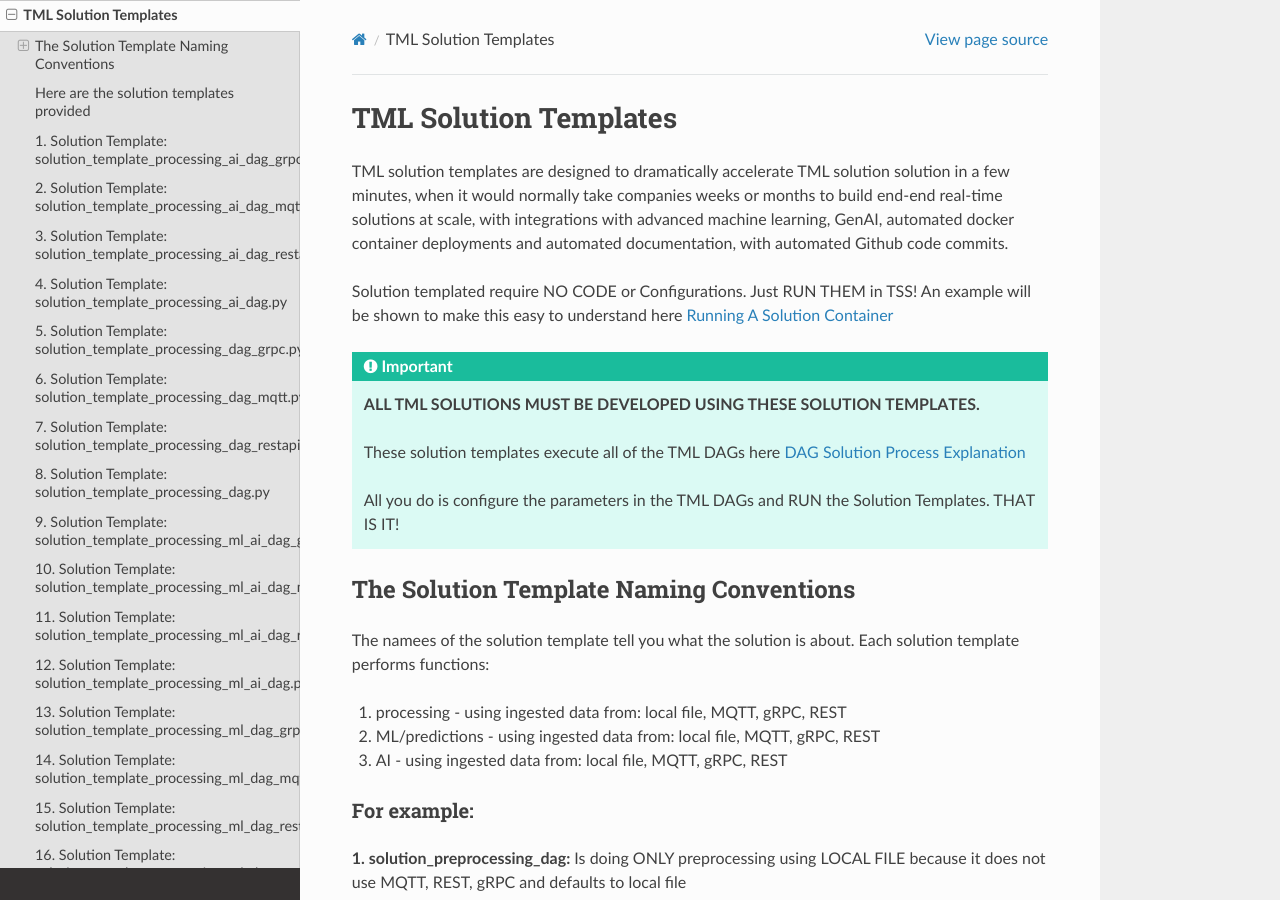
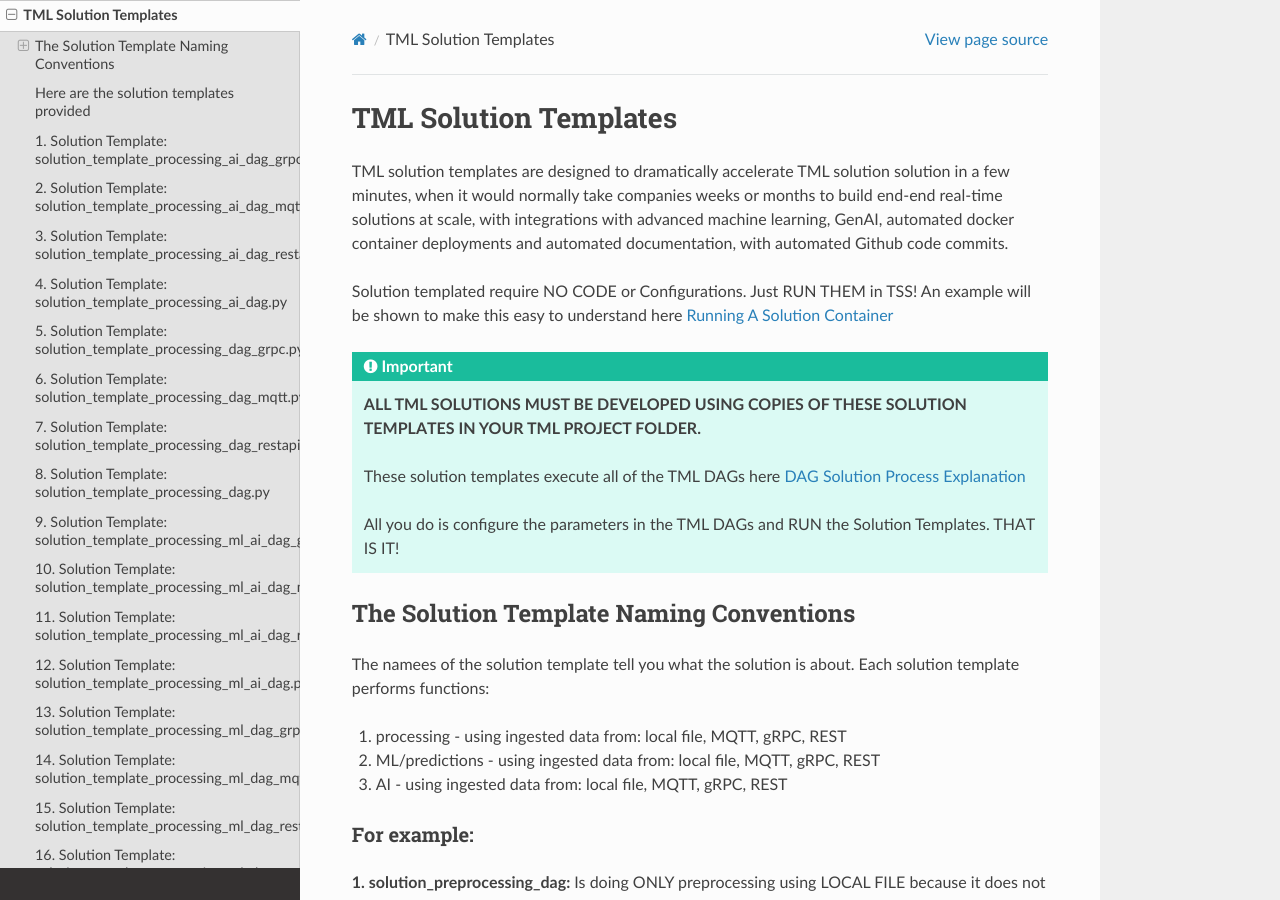
Before and after one commit to smaurice101/readthedocs, a Sphinx documentation site: the page built from docs/source/solutions.rst, in a window 1280 px wide and 900 px high. Built offline with Sphinx 7.4.7 and the Read the Docs theme 2.0.0, drawn with Linux system fonts in a browser that asks for light colours.

Commit message:
Update solutions.rst

```diff
--- a/docs/source/solutions.rst
+++ b/docs/source/solutions.rst
@@ -6,7 +6,7 @@
 Solution templated require NO CODE or Configurations.  Just RUN THEM in TSS! An example will be shown to make this easy to understand here :ref:`Running A Solution Container`
 
 .. important::
-   **ALL TML SOLUTIONS MUST BE DEVELOPED USING THESE SOLUTION TEMPLATES.**
+   **ALL TML SOLUTIONS MUST BE DEVELOPED USING COPIES OF THESE SOLUTION TEMPLATES IN YOUR TML PROJECT FOLDER.**
 
    These solution templates execute all of the TML DAGs here :ref:`DAG Solution Process Explanation`
 
```
